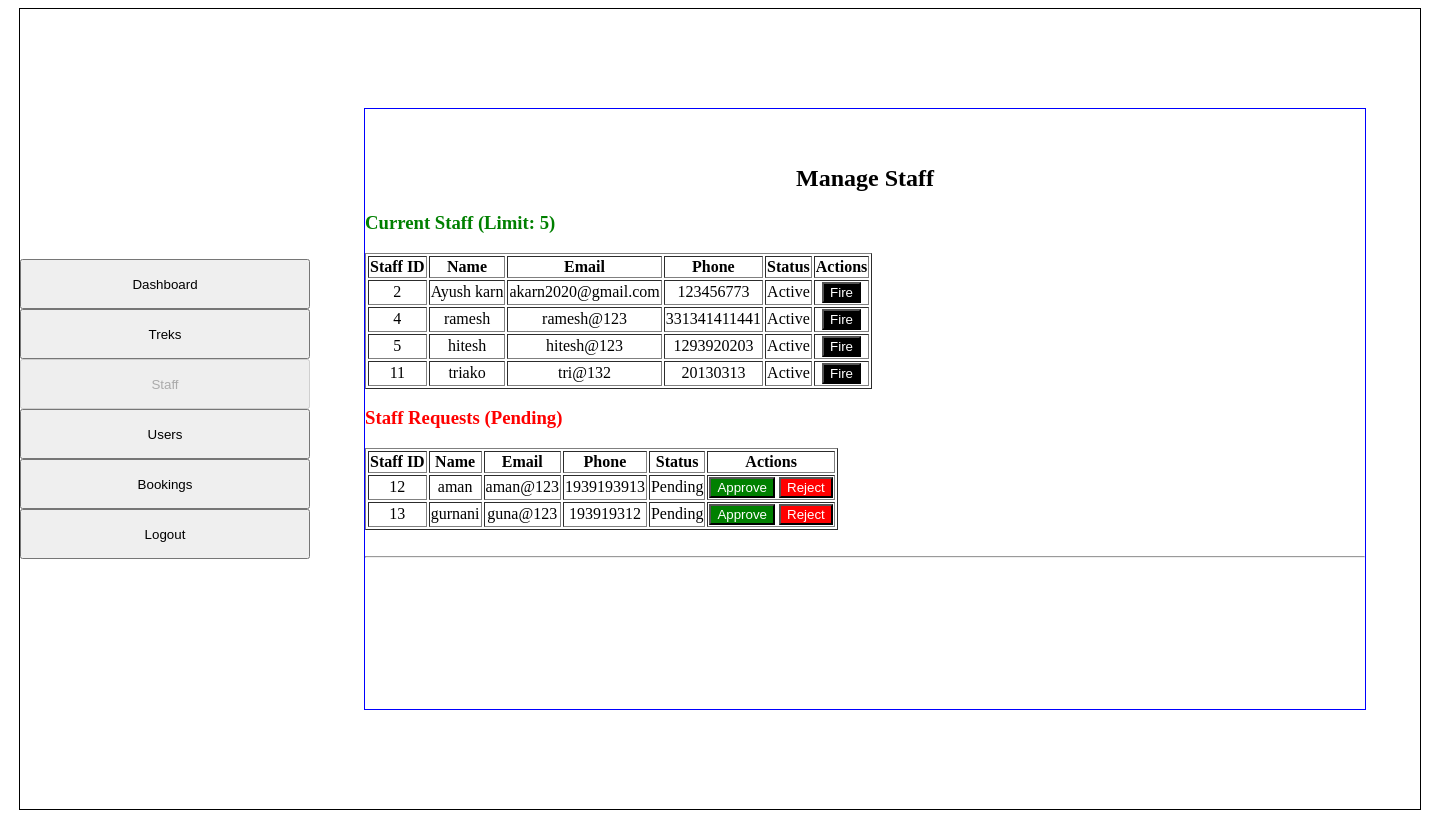
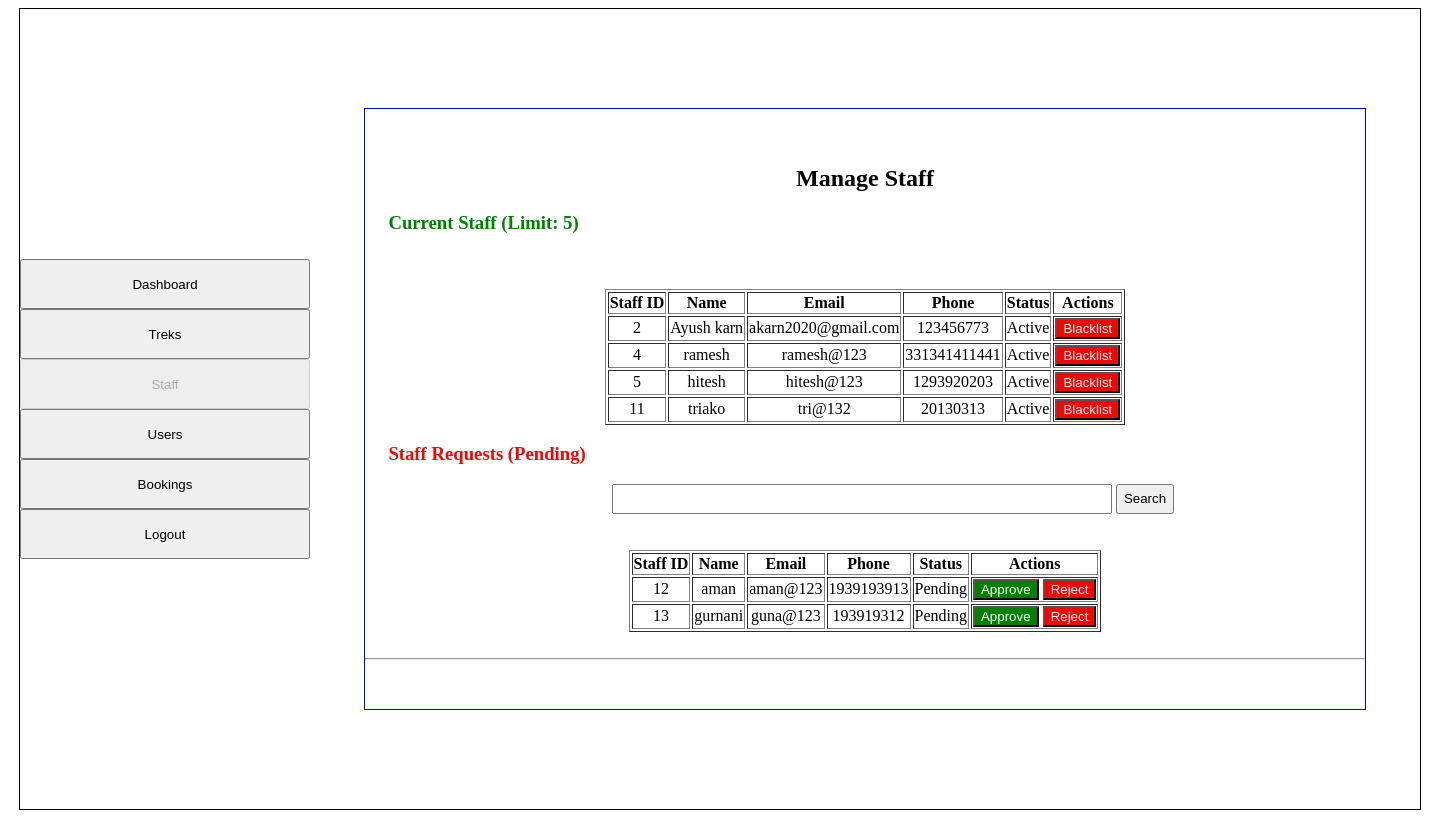
Before and after one commit to 25f2009371-oss/MAD-1-Project---Trekking_Management_Application_web_Application, a Flask app: page /all_staffs in a window 1440 px wide. Run offline with Flask 3, Linux system fonts and the light colour scheme.

Commit message:
Final changes  before submission

```diff
--- a/app.py
+++ b/app.py
@@ -167,10 +167,28 @@ def add_edit_trek():
     return render_template("add_edit_trek.html", staff_list=staff_members)
 
 
-@app.route('/all_staffs')
+@app.route('/all_staffs', methods=['GET', 'POST'])
 def admin_staff():
-    active_staff = db.session.query(User).filter(User.role == "1", User.status == "Active").all()
-    pending_staff = db.session.query(User).filter(User.role == "1", User.status == "Pending").all()
+    if request.method == 'POST':
+        search_query = request.form.get("search")
+        active_staff = db.session.query(User).filter(
+            User.role == "1",
+            User.status == "Active",
+            (User.full_name.like(f"%{search_query}%")) |
+            (User.email.like(f"%{search_query}%"))
+        ).all()
+
+        pending_staff = db.session.query(User).filter(
+            User.role == "1",
+            User.status == "Pending",
+            (User.full_name.like(f"%{search_query}%")) |
+            (User.email.like(f"%{search_query}%"))
+        ).all()
+
+    else:
+        active_staff = db.session.query(User).filter(User.role == "1", User.status == "Active").all()
+        pending_staff = db.session.query(User).filter(User.role == "1", User.status == "Pending").all()
+
     return render_template("all_staff.html", current_staff=active_staff, pending_staff=pending_staff)
 
 
@@ -317,11 +335,14 @@ def update_status(uid, new_status):
                 return render_template("all_staff.html",
                                        current_staff=active_staff,
                                        pending_staff=pending_staff,
-                                       err_msg="staff is full remove someone to add another staff")
+                                       err_msg="Staff is full. Remove someone to add another staff.")
         user_to_update.status = new_status
         db.session.commit()
-
-    return redirect(url_for('admin_staff'))
+        if user_to_update.role == "1":
+            return redirect(url_for('admin_staff'))
+        elif user_to_update.role == "2":
+            return redirect(url_for('admin_user'))
+    return redirect(url_for('admin'))
 
 
 @app.route('/delete_trek/<int:trek_id>')
@@ -340,8 +361,8 @@ def book_trek(trek_id):
         return redirect(url_for('login'))
     current_user = db.session.query(User).filter(User.user_id == current_user_id).first()
     if not current_user or current_user.status in ["Deactivated", "Blacklisted"]:
-        session.clear()
-        return redirect(url_for('login'))
+        data = db.session.query(Trek).all()
+        return render_template("all_treks.html", trekdata=data, err_msg="You can't book now anymore as you are blacklisted.")
     trek_to_book = db.session.query(Trek).filter(Trek.trek_id == trek_id).first()
     if trek_to_book and trek_to_book.available_slots > 0 and trek_to_book.status == "Open":
         trek_to_book.available_slots -= 1
@@ -352,6 +373,7 @@ def book_trek(trek_id):
             status="Confirmed")
         db.session.add(new_booking)
         db.session.commit()
+
     return redirect(url_for('trekker_bookings'))
 
 if __name__ == "__main__":
--- a/static/main.css
+++ b/static/main.css
@@ -26,10 +26,10 @@
 }
 
 .sml-container{
-
     border: 1px solid blue;
     width: 280px;
     height: 40px;
     display: flex;
     align-items: center;
+    margin: 0 auto;
 }
--- a/templates/all_staff.html
+++ b/templates/all_staff.html
@@ -15,21 +15,35 @@
 
     <h2>Manage Staff</h2>
 
-    <h3 style="text-align: left; color: green;">Current Staff (Limit: 5)</h3>
-    <table border="1px solid black" >
+    <h3 style="text-align: left; color: green;">&nbsp; &nbsp; &nbsp;Current Staff (Limit: 5)</h3>
+
+
+<br>
+<br>
+
+    <table border="1px solid black" style="margin: 0 auto;" >
+
         <tr><th>Staff ID</th><th>Name</th><th>Email</th><th>Phone</th><th>Status</th><th>Actions</th></tr>
         {% for s in current_staff %}
         <tr>
             <td>{{ s.user_id }}</td><td>{{ s.full_name }}</td><td>{{ s.email }}</td><td>{{ s.phone }}</td><td>{{ s.status }}</td>
             <td>
-                <a href="/update_status/{{ s.user_id }}/Fired"><input type="button" value="Fire" style="background-color: black; color: white;"></a>
+                <a href="/update_status/{{ s.user_id }}/Fired"><input type="button" value="Blacklist" style="background-color: red; color: white;"></a>
             </td>
         </tr>
         {% endfor %}
     </table>
 
-    <h3 style="text-align: left; color: red;">Staff Requests (Pending)</h3>
-    <table border="1px solid black" >
+    <h3 style="text-align: left; color: red;">&nbsp; &nbsp; &nbsp;Staff Requests (Pending)</h3>
+            <form method="POST" action="">
+&nbsp; &nbsp; &nbsp;
+     &nbsp; &nbsp; &nbsp; &nbsp;
+<input type="search" name="search" style="width: 500px; height: 30px;">
+<input type="submit" value="Search" style="height: 30px; cursor: pointer;">
+</form>
+
+<br><br>
+    <table border="1px solid black" style="margin: auto;" >
         <tr><th>Staff ID</th><th>Name</th><th>Email</th><th>Phone</th><th>Status</th><th>Actions</th></tr>
         {% for s in pending_staff %}
         <tr>
--- a/templates/manage_treks.html
+++ b/templates/manage_treks.html
@@ -24,8 +24,8 @@
     <a href="/add_edit_trek"><input type="button" value="+ Add New Treks" style="color:blue; height: 30px;"></a>
 
 </h1>
-<form method="POST" action="">
-    <input type="search" name="search" id="search" style="width: 800px; height: 30px;">
+<form method="POST" action="" style="margin: auto;">
+   &nbsp; <input type="search" name="search" id="search" style="width: 800px; height: 30px;">
     <input type="submit" value="Search" style="height: 30px;">
 </form>
 
```
Also changed, not shown: templates/admin_dashboard.html (+6 -3 lines), templates/all_treks.html (+8 -0 lines), templates/all_users.html (+11 -6 lines), instance/databse.sqlite3.
